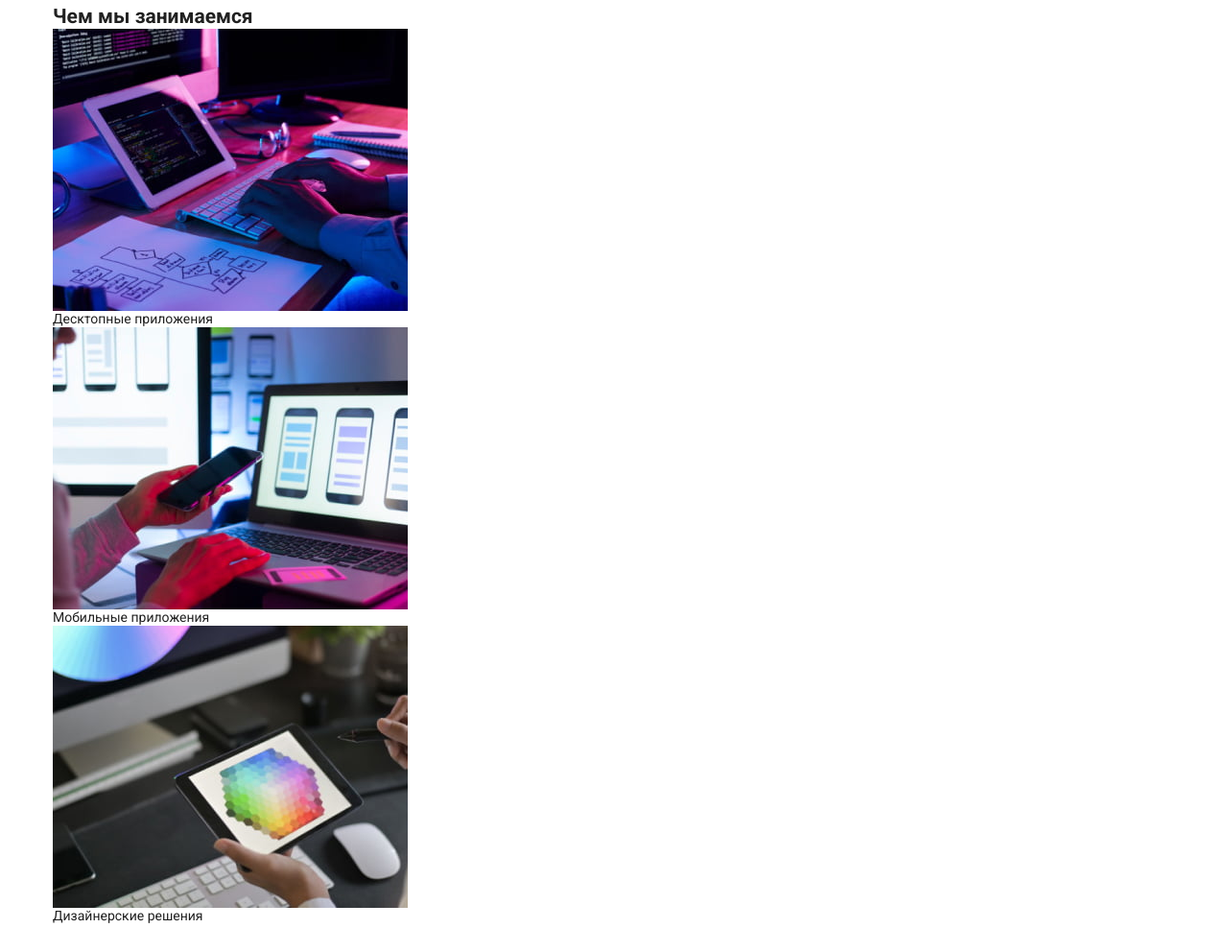
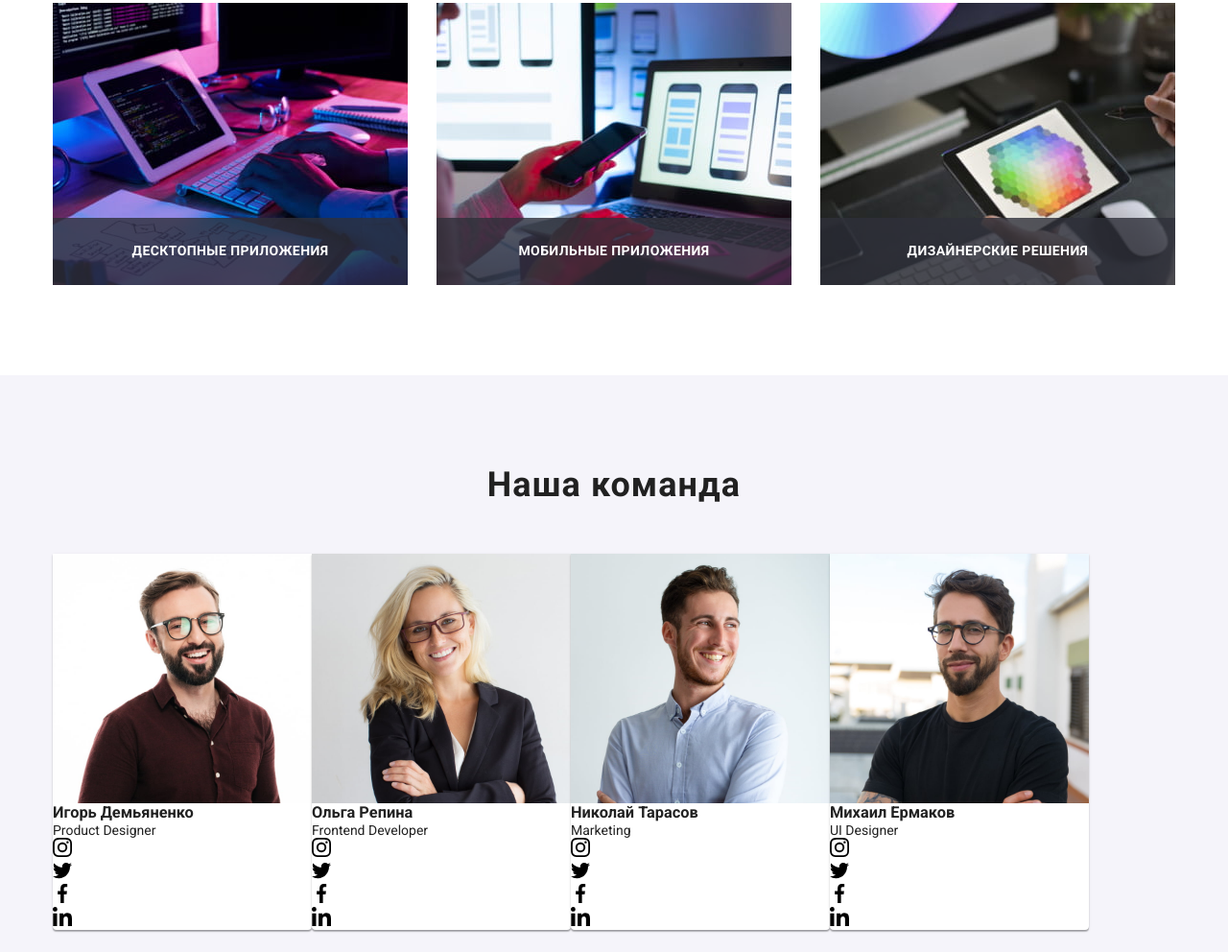
Before and after one commit to YoungSandw1ch/goit-markup-hw-08, a plain HTML site: page index.html in a window 1280 px wide. Shown: the part 1208-2200 px from the top of the page at 96% size. Drawn offline with nearby package versions, Linux system fonts and the light colour scheme.

Commit message:
hide works start team section

```diff
--- a/sass/components/_section.scss
+++ b/sass/components/_section.scss
@@ -28,35 +28,48 @@
 .section {
   padding-top: 60px;
   padding-bottom: 60px;
-
-  @media screen and (min-width: $tablet) {
-
-  }
+  min-width: 480px;
 
   @media screen and (min-width: $desktop) {
     padding-top: 94px;
     padding-bottom: 94px;
   }
+}
 
-//   &--no-padding {
-//     padding-top: 0;
-//   }
-//   &--dark-bg {
-//     background-color: var(--sectionBg);
-//   }
-// }
+.section--no-padding {
+  display: none;
+
+  @media screen and (min-width: $desktop) {
+  padding-top: 0;
+  display: block;
+  }
+}
+
+.section--dark-bg {
+  background-color: var(--sectionBg);
+}
 
 // .section__filter {
 //   margin-bottom: 50px;
 // }
 
-// .section__title {
-//   font-size: 36px;
-//   font-weight: 700;
-//   letter-spacing: var(--mainLetterSpacing);
+.section__title {
+  font-size: 28px;
+  line-height: 1.18;
+  font-weight: 700;
+  letter-spacing: var(--mainLetterSpacing);
 
-//   &--bottom-indent {
-//     margin-bottom: 50px;
-//     text-align: center;
-//   }
+  @media screen and (min-width: $desktop) {
+    font-size: 36px;
+    line-height: 1.166;
+  }
 }
+
+.section__title--bottom-indent {
+  text-align: center;
+  margin-bottom: 30px;
+
+  @media screen and (min-width: $desktop) {
+    margin-bottom: 50px;
+  }
+}
--- a/sass/components/_team.scss
+++ b/sass/components/_team.scss
@@ -33,3 +33,46 @@
 //   margin-bottom: 16px;
 //   color: var(--secondFontColor);
 // }
+
+.team {
+
+  @media screen and (min-width: $tablet) {
+    display: flex;
+  }
+}
+
+.team__item {
+  width: 450px;
+  border-bottom-left-radius: 4px;
+  border-bottom-right-radius: 4px;
+  background-color: var(--nullBg);
+  box-shadow:
+    0px 1px 3px rgba(0, 0, 0, 0.12),
+    0px 1px 1px rgba(0, 0, 0, 0.14),
+    0px 2px 1px rgba(0, 0, 0, 0.2);
+
+  @media screen and (min-width: $tablet) {
+    flex-basis: calc((100% - 3 * 30px) / 4);
+  }
+
+  // &:not(:last-child) {
+  //   margin-right: 30px;
+  // }
+}
+
+// .team__box {
+//   font-size: 16px;
+//   letter-spacing: var(--mainLetterSpacing);
+//   text-align: center;
+//   padding: 30px 32px;
+// }
+
+// .team__title {
+//   font-weight: 500;
+//   margin-bottom: 10px;
+// }
+
+// .team__text {
+//   margin-bottom: 16px;
+//   color: var(--secondFontColor);
+// }
--- a/sass/components/_works.scss
+++ b/sass/components/_works.scss
@@ -1,30 +1,30 @@
-// .works {
-//   display: flex;
-// }
+.works {
+  display: flex;
+}
 
-// .works__item {
-//   position: relative;
-//   flex-basis: calc((100% - 60px) / 3);
+.works__item {
+  position: relative;
+  flex-basis: calc((100% - 60px) / 3);
 
-//   &:not(:last-child) {
-//     margin-right: 30px;
-//   }
-// }
+  &:not(:last-child) {
+    margin-right: 30px;
+  }
+}
 
-// .works__box {
-//   position: absolute;
-//   left: 0;
-//   bottom: 0;
-//   @include flex-center();
-//   width: 100%;
-//   height: 70px;
-//   background-color: rgba(47, 48, 58, 0.8);
-// }
+.works__box {
+  position: absolute;
+  left: 0;
+  bottom: 0;
+  @include flex-center();
+  width: 100%;
+  height: 70px;
+  background-color: rgba(47, 48, 58, 0.8);
+}
 
-// .works__label {
-//   font-weight: 700;
-//   line-height: 1.14;
-//   letter-spacing: var(--mainLetterSpacing);
-//   text-transform: uppercase;
-//   color: var(--lightFontColor);
-// }
+.works__label {
+  font-weight: 700;
+  line-height: 1.14;
+  letter-spacing: var(--mainLetterSpacing);
+  text-transform: uppercase;
+  color: var(--lightFontColor);
+}
```
Also changed, not shown: css/main.css, css/main.min.css, 2 other files.
